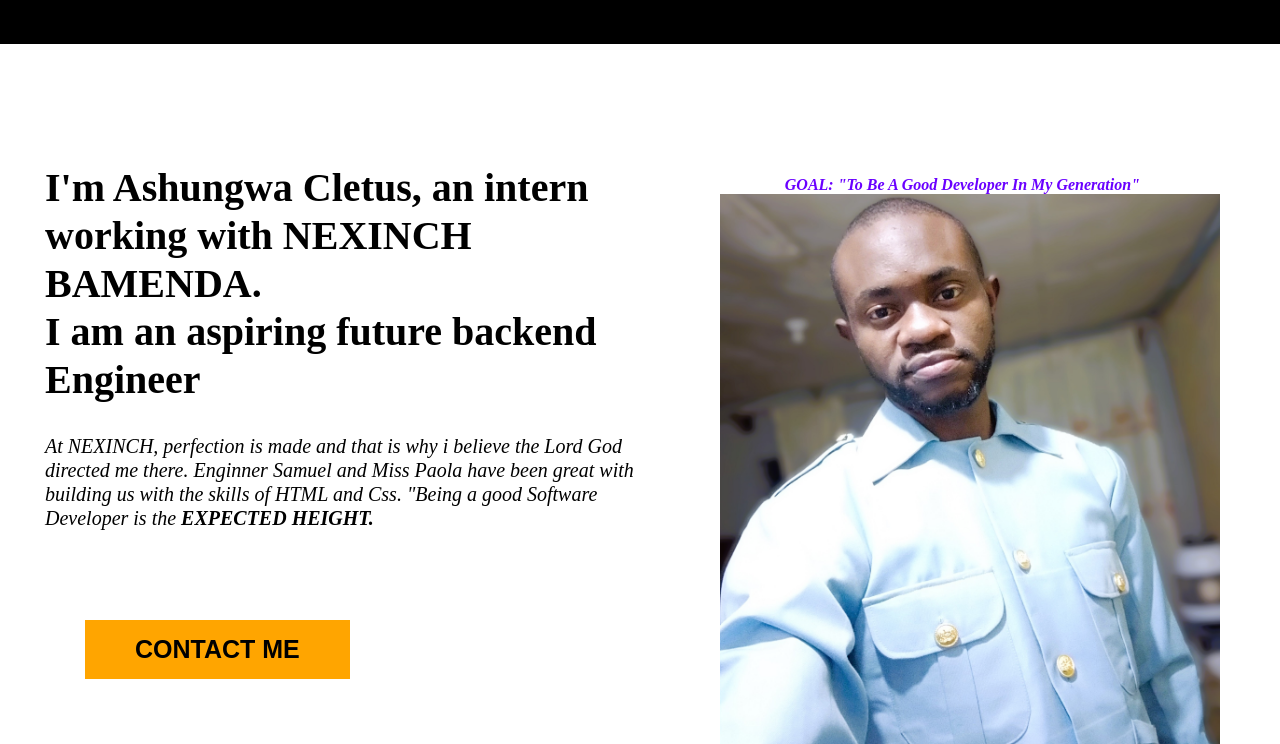
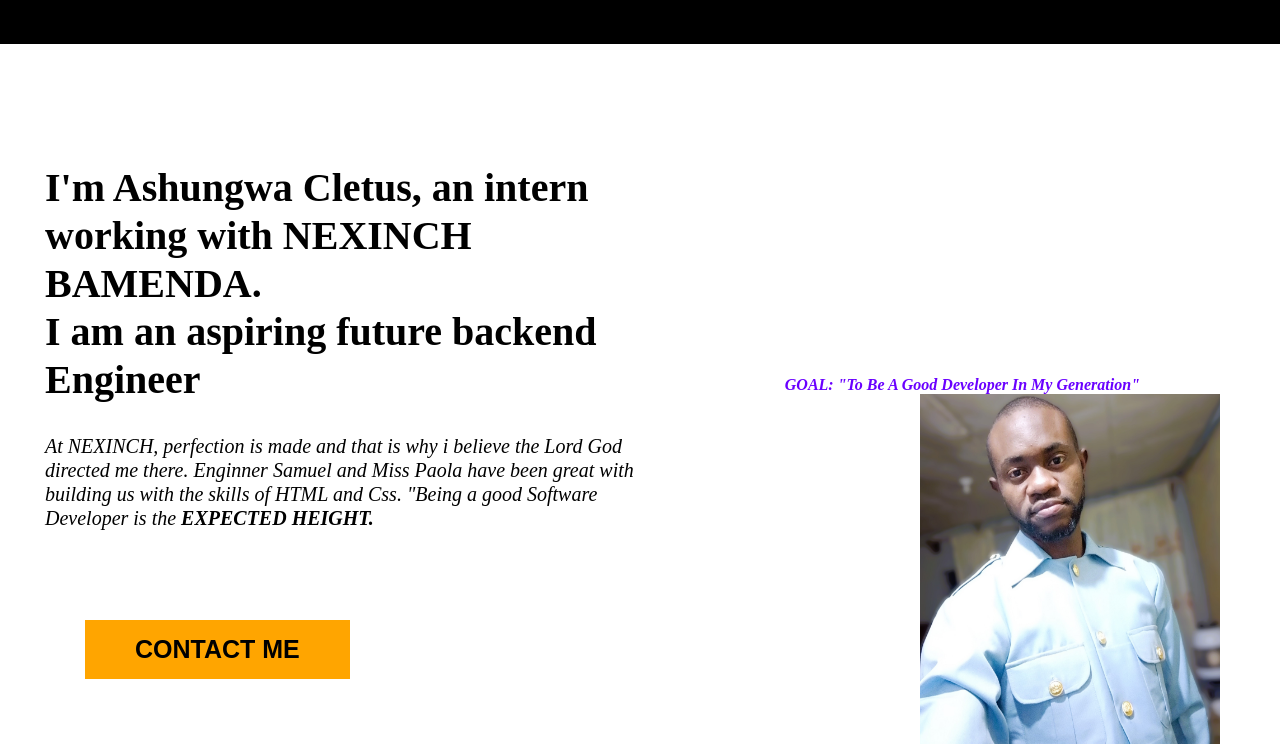
Before and after one commit to kingdomman2024/portfolio, a plain HTML site: page index.html in a window 1280 px wide. Shown: the part 556-1300 px from the top of the page. Drawn offline with Linux system fonts and the light colour scheme.

Commit message:
changed picture on section2 size

```diff
--- a/HOME.css
+++ b/HOME.css
@@ -240,8 +240,8 @@
         }
 
   .div4 img {
-            height: 600px;
-            width: 500px;
+            height: 400px;
+            width: 300px;
             margin-right: 60px;
         }
 
```
